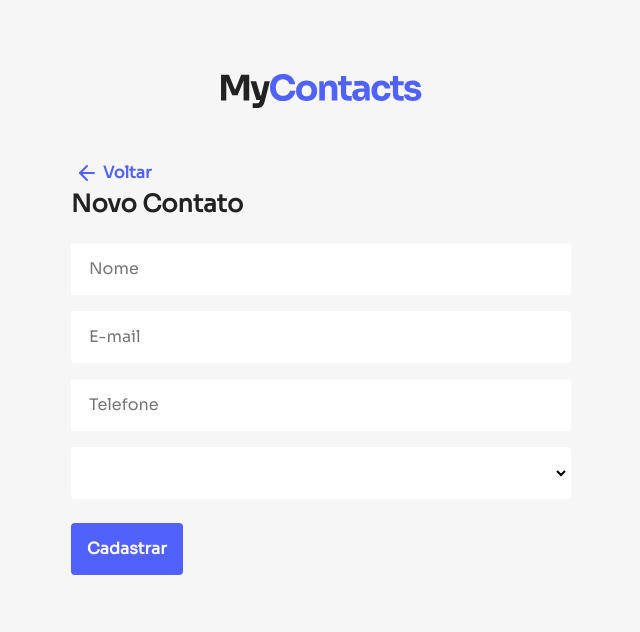
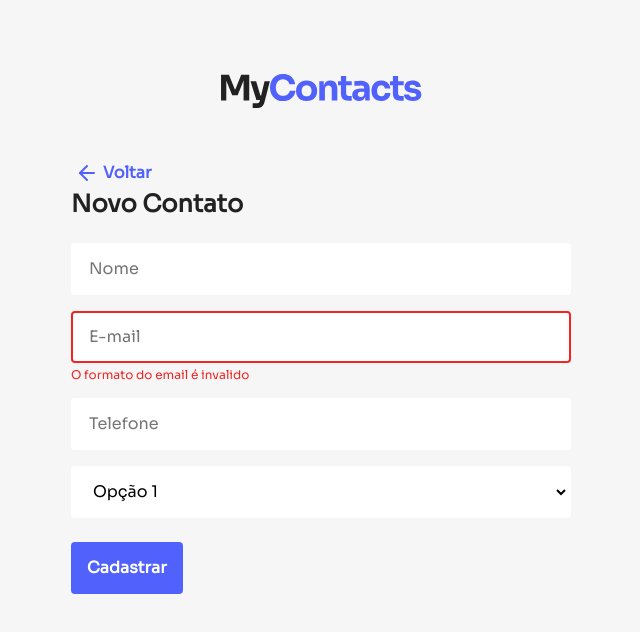
Before and after one commit to vitoorfraga/my-contacts-ui, a React (Vite) app: page /new in a window 1280 px wide. Shown: the top 632 px of the page, without its empty margins (319-959 px from the left). Built offline with nearby package versions, Linux system fonts and the light colour scheme.

Commit message:
feat: enhance ContactForm and FormGroup components with error handling and improved styles

```diff
--- a/src/components/ContactForm/index.jsx
+++ b/src/components/ContactForm/index.jsx
@@ -1,32 +1,44 @@
-
-import { Button } from "../Button"
-import { FormGroup } from "../FormGroup"
-import { Input } from "../Input"
-import { Select } from "../Select"
-import { ButtonContainer, Form } from "./styles"
+import { Button } from "../Button";
+import { FormGroup } from "../FormGroup";
+import { Input } from "../Input";
+import { Select } from "../Select";
+import { ButtonContainer, Form } from "./styles";
+import PropTypes from "prop-types";
 
 export const ContactForm = ({ buttonLabel }) => {
   return (
     <Form>
       <FormGroup>
-        <Input placeholder="Nome"/>
+        <Input placeholder="Nome" />
+      </FormGroup>
+
+      <FormGroup error="O formato do email é invalido">
+        <Input placeholder="E-mail" error />
       </FormGroup>
 
       <FormGroup>
-        <Input placeholder="E-mail"/>
+        <Input placeholder="Telefone" />
       </FormGroup>
 
       <FormGroup>
-        <Input placeholder="Telefone"/>
-      </FormGroup>
-
-      <FormGroup>
-        <Select placeholder="Nome"/>
+        <Select placeholder="Nome">
+          <option value="1">Opção 1</option>
+          <option value="2">Opção 2</option>
+          <option value="3">Opção 3</option>
+          <option value="4">Opção 4</option>
+        </Select>
       </FormGroup>
 
       <ButtonContainer>
         <Button>{buttonLabel}</Button>
       </ButtonContainer>
     </Form>
-  )
-}
+  );
+};
+ContactForm.defaultProps = {
+  buttonLabel: "Enviar",
+};
+
+ContactForm.propTypes = {
+  buttonLabel: PropTypes.string,
+};
--- a/src/components/FormGroup/index.jsx
+++ b/src/components/FormGroup/index.jsx
@@ -1,12 +1,18 @@
 import PropTypes from "prop-types";
 import { Container } from "./styles";
 
-export const FormGroup = ({ children }) => (
+export const FormGroup = ({ children, error }) => (
   <Container>
     {children}
+    {error && <small>{error}</small>}
   </Container>
 );
 
 FormGroup.propTypes = {
   children: PropTypes.node.isRequired,
+  error: PropTypes.string,
 };
+
+FormGroup.defaultProps = {
+  error: null,
+};
--- a/src/components/FormGroup/styles.js
+++ b/src/components/FormGroup/styles.js
@@ -1,10 +1,16 @@
 import styled from "styled-components";
 
 export const Container = styled.div`
-    width: 100%;
+  width: 100%;
 
+  & + & {
+    margin-top: 16px;
+  }
 
-     & + & {
-      margin-top: 16px;
-     }
-`
+  small {
+    color: ${({ theme }) => theme.colors.danger.main};
+    font-size: 12px;
+    margin-top: 4px;
+    display: block;
+  }
+`;
--- a/src/components/Input/index.js
+++ b/src/components/Input/index.js
@@ -1,9 +1,9 @@
-import styled from "styled-components";
+import styled, { css } from "styled-components";
 
-export const Input =  styled.input`
+export const Input = styled.input`
   background-color: red;
 
-  background-color: #FFF;
+  background-color: #fff;
   height: 52px;
   box-shadow: 0px, 4px, 10px rgba(0, 0, 0, 0.04);
   border-radius: 4px;
@@ -20,6 +20,13 @@ export const Input =  styled.input`
   width: 100%;
 
   &:focus {
-    border: 2px solid ${({theme}) => theme.colors.primary.main};
+    border: 2px solid ${({ theme }) => theme.colors.primary.main};
   }
-`
+
+  ${({ theme, error }) =>
+    error &&
+    css`
+      color: ${theme.colors.danger.main};
+      border-color: ${theme.colors.danger.main};
+    `}
+`;
--- a/src/pages/Home/index.jsx
+++ b/src/pages/Home/index.jsx
@@ -1,19 +1,24 @@
-import { LucideEdit } from "lucide-react"
-import { Card, Container, Header, InputSearchContainer, ListContainer } from "../../pages/Home/styles"
-import { LucideArrowUp } from "lucide-react"
-import { LucideTrash } from "lucide-react"
-import { Link } from "react-router-dom"
-import { Modal } from "../../components/Modal"
-import { Loader } from "../../components/Loader"
-
+import { LucideEdit } from "lucide-react";
+import {
+  Card,
+  Container,
+  Header,
+  InputSearchContainer,
+  ListContainer,
+} from "../../pages/Home/styles";
+import { LucideArrowUp } from "lucide-react";
+import { LucideTrash } from "lucide-react";
+import { Link } from "react-router-dom";
+import { Modal } from "../../components/Modal";
+import { Loader } from "../../components/Loader";
 
 export default function Home() {
-  return  (
+  return (
     <Container>
       {/* <Modal danger /> */}
-      <Loader />
+      {/* <Loader /> */}
       <InputSearchContainer>
-        <input placeholder="Pesquisar contato"/>
+        <input placeholder="Pesquisar contato" />
       </InputSearchContainer>
 
       <Header>
@@ -29,7 +34,6 @@ export default function Home() {
             <LucideArrowUp />
           </button>
         </header>
-
 
         <Card>
           <div className="info">
@@ -95,5 +99,5 @@ export default function Home() {
         </Card>
       </ListContainer>
     </Container>
-  )
+  );
 }
```
Lines whose indentation alone changed are shown as unchanged.
